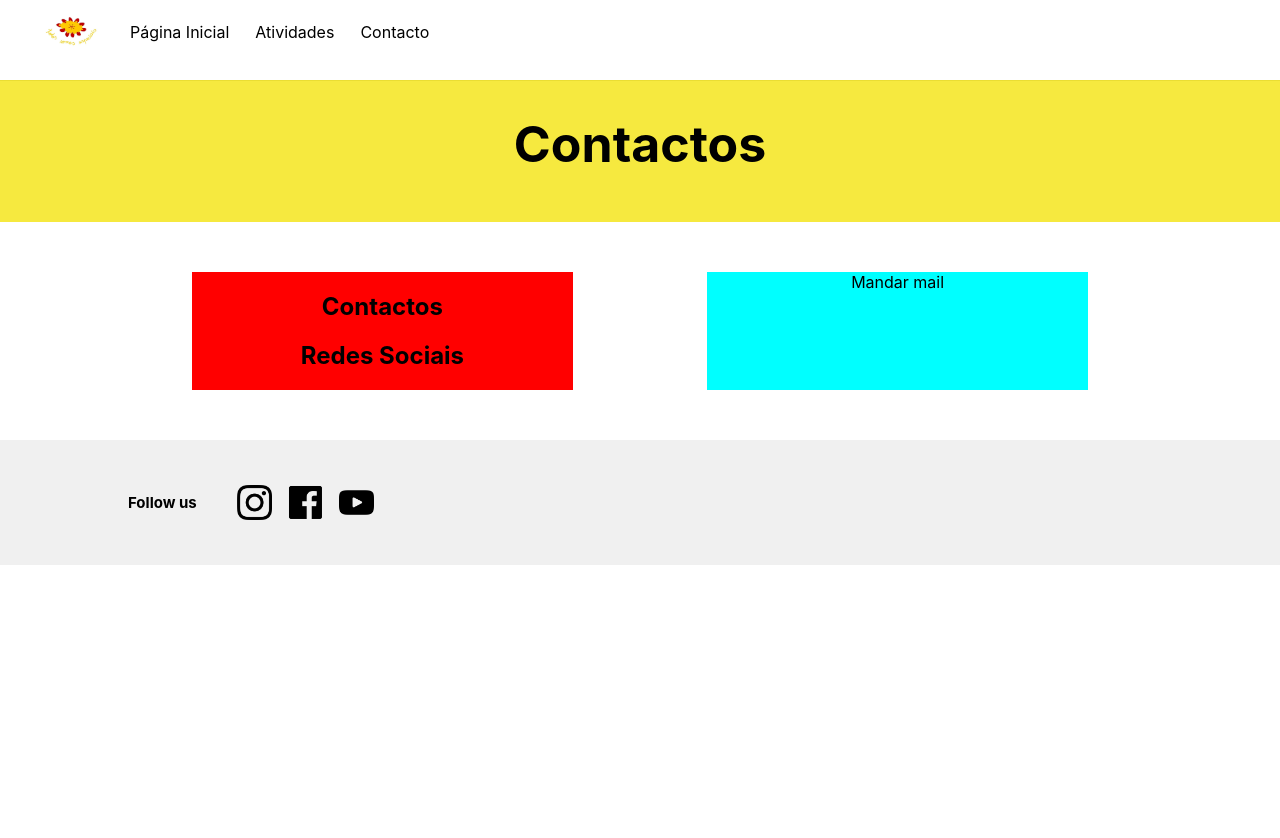
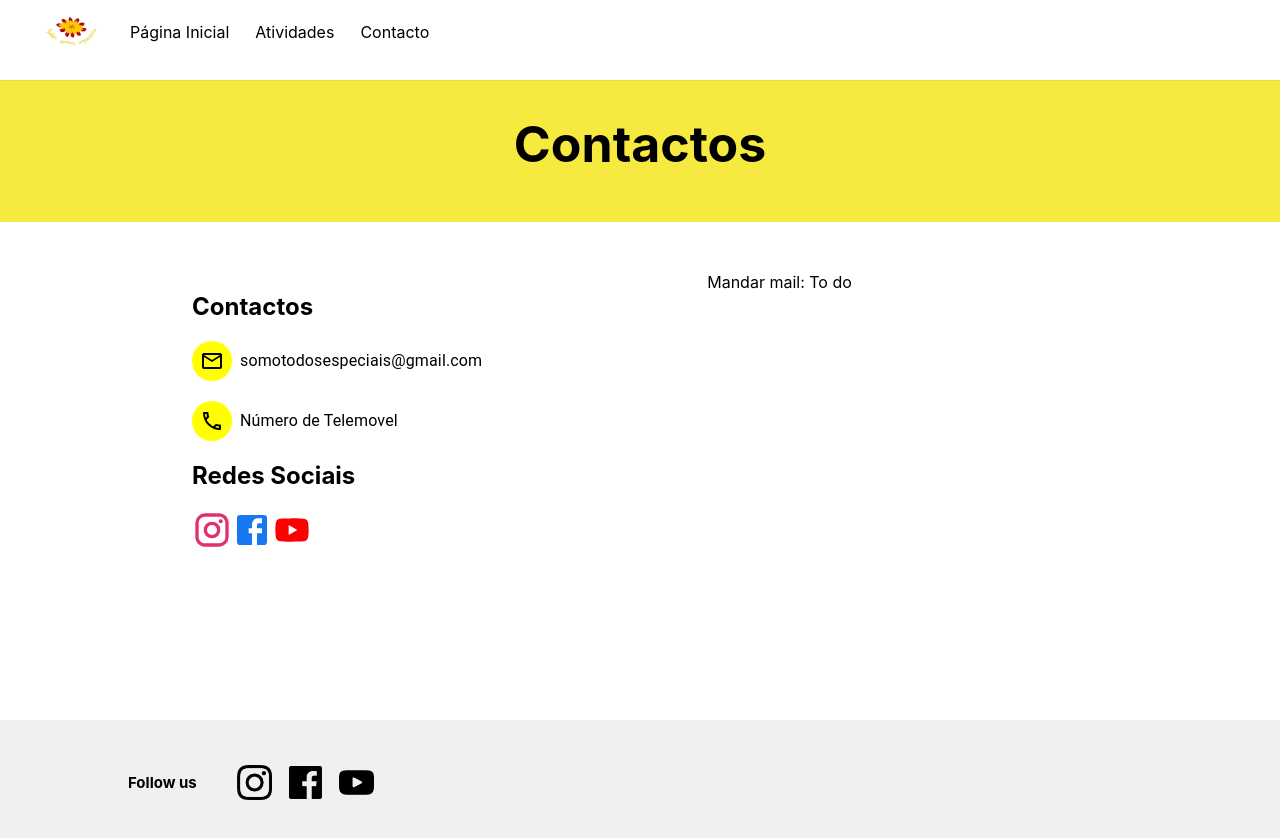
Before and after one commit to Fogo002/Fogo002.github.io, a React (Create React App) app in the folder my-app/: page /contacto in a window 1280 px wide. Shown: the top 838 px of the page. Before the commit the page ends 800 px from the top, so only its background shows below. Built offline with nearby package versions, Linux system fonts and the light colour scheme.

Commit message:
contactos

```diff
--- a/my-app/package.json
+++ b/my-app/package.json
@@ -3,6 +3,9 @@
   "version": "0.1.0",
   "private": true,
   "dependencies": {
+    "@emotion/react": "^11.11.4",
+    "@emotion/styled": "^11.11.5",
+    "@mui/icons-material": "^5.15.19",
     "@testing-library/jest-dom": "^5.17.0",
     "@testing-library/react": "^13.4.0",
     "@testing-library/user-event": "^13.5.0",
--- a/my-app/src/pages/Contactos/Contactos.css
+++ b/my-app/src/pages/Contactos/Contactos.css
@@ -3,6 +3,7 @@
     height: 100%;
     display: flex;
     flex-direction: column;
+    min-height: 80vh;
 }
 
 .Contactos .header{
@@ -11,6 +12,12 @@
     background-color: rgba(245, 231, 44, 0.904);
     padding-bottom: 15px;
 }
+.Contactos  img{
+    width: 40px;
+    margin-top: 20px;
+    margin-right: 10px;
+}
+
 
 .Contactos .content{
     display: flex;
@@ -22,15 +29,19 @@
 
 
 .Contactos .content .infos{
-    background-color: red;
+
     width: 50%;
-    justify-content: center;
-    text-align: center;
+
+}
+
+.Contactos .content .infos .dado{
+
+    margin-bottom: 20px;
+
 }
 
 .Contactos .content .mail{
-    background-color: aqua;
+
     width: 50%;
-    justify-content: center;
-    text-align: center;
+
 }
--- a/my-app/src/pages/Contactos/Contactos.tsx
+++ b/my-app/src/pages/Contactos/Contactos.tsx
@@ -1,7 +1,15 @@
 import React from 'react';
 import './Contactos.css';
+import EmailOutlinedIcon from '@mui/icons-material/EmailOutlined';
+import LocalPhoneOutlinedIcon from '@mui/icons-material/LocalPhoneOutlined';
+import { Box, Typography } from '@mui/material';
+import facebook from '../../assets/facebook.png';
+import instagram from '../../assets/instagram.png';
+import youtube from '../../assets/youtube.png';
 
-
+import InstagramIcon from '@mui/icons-material/Instagram';
+import FacebookIcon from '@mui/icons-material/Facebook';
+import YouTubeIcon from '@mui/icons-material/YouTube';
 
 const Contactos = () => {
 
@@ -15,17 +23,74 @@ const Contactos = () => {
                     <div className='infos'>
                         <div className='dados'>
                             <h2>Contactos</h2>
-                            <div>
+                            <div className='dado'>
+                                <Box
+                                    sx={{
+                                        display: 'inline-flex',
+                                        alignItems: 'center',
+                                    }}
+                                >
+                                    <Box
+                                        sx={{
+                                            display: 'flex',
+                                            alignItems: 'center',
+                                            justifyContent: 'center',
+                                            width: 40, // Ajuste o tamanho conforme necessário
+                                            height: 40,
+                                            borderRadius: '50%',
+                                            backgroundColor: 'yellow',
+                                            marginRight: 1, // Espaço entre o círculo e o texto
+                                        }}
+                                    >
+                                        <EmailOutlinedIcon />
+                                    </Box>
+                                    <Typography variant="body1">somotodosespeciais@gmail.com</Typography>
+                                </Box>
+
                             </div>
+                            <div className='dado'>
+                                <Box
+                                    sx={{
+                                        display: 'inline-flex',
+                                        alignItems: 'center',
+                                    }}
+                                >
+                                    <Box
+                                        sx={{
+                                            display: 'flex',
+                                            alignItems: 'center',
+                                            justifyContent: 'center',
+                                            width: 40, // Ajuste o tamanho conforme necessário
+                                            height: 40,
+                                            borderRadius: '50%',
+                                            backgroundColor: 'yellow',
+                                            marginRight: 1, // Espaço entre o círculo e o texto
+                                        }}
+                                    >
+                                        <LocalPhoneOutlinedIcon />
+                                    </Box>
+                                    <Typography variant="body1">Número de Telemovel</Typography>
+                                </Box>
+                            </div>
+
                         </div>
                         <div className='redesSociais'>
                             <h2>Redes Sociais</h2>
+                            <a href="https://www.instagram.com/todossomosespeciais23/" target="_blank" rel="noopener noreferrer" >
+                                <InstagramIcon  style={{ color: '#E1306C', fontSize: 40 }} />
+                            </a>
+                            <a href="https://www.facebook.com/profile.php?id=100094503303826" target="_blank" rel="noopener noreferrer">
+                                <FacebookIcon  style={{ color: '#1877F2', fontSize: 40 }} />
+                            </a>
+                            <a href="https://www.youtube.com/@TodosSomosEspeciais" target="_blank" rel="noopener noreferrer">
+                                <YouTubeIcon  style={{ color: '#FF0000', fontSize: 40 }} />
+                            </a>
+                        </div>
 
-                        </div>
 
                     </div>
                     <div className='mail'>
-                        Mandar mail
+                        Mandar mail: To do
                     </div>
                 </div>
             </div>
```
Also changed, not shown: 1 other file (tests, documents, lock files or other folders).
